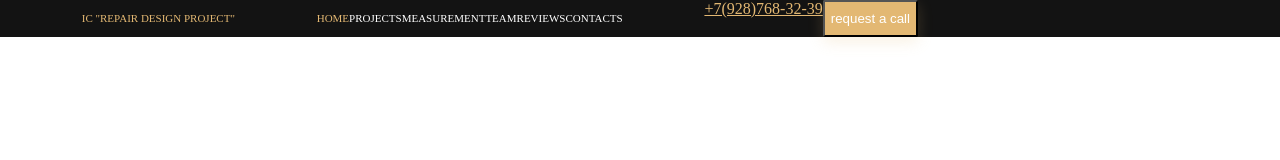
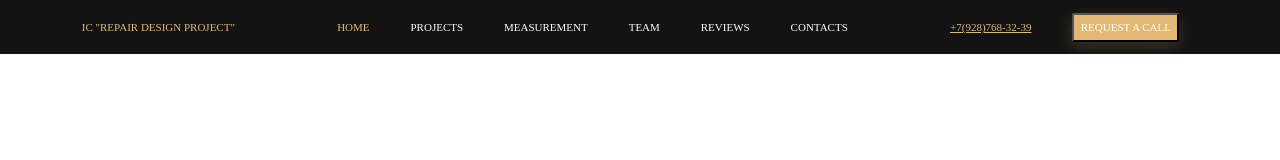
Before and after one commit to Valeriya2022/landing_project, a plain HTML site: page index.html in a window 1280 px wide. Drawn offline with Linux system fonts and the light colour scheme.

Commit message:
header of the file

```diff
--- a/main.css
+++ b/main.css
@@ -3,18 +3,21 @@ header{
     top: 0%;
     left: 0%;
     display: inline-flex;
+    background: #131313;
+    align-items: center;
     width: 100%;
+    max-width: 1440px;
 
-    background: #131313;
 }
 
-header>p {
+header>p,a,button {
     position: relative;
     font-family: Nunito Sans;
     font-size: 11px;
-    line-height: 15px;
     text-transform: uppercase;
     color: white;
+    margin: 1% 1.6%;
+
 
 }
 .project{
@@ -24,6 +27,7 @@ header>p {
 .button{
     background-color: #E3B873;
     box-shadow: 0px 5px 15px rgba(227, 184, 115, 0.2);
+    padding: .5vw;
     border-radius: 2px;
     color: white;
 }
```
